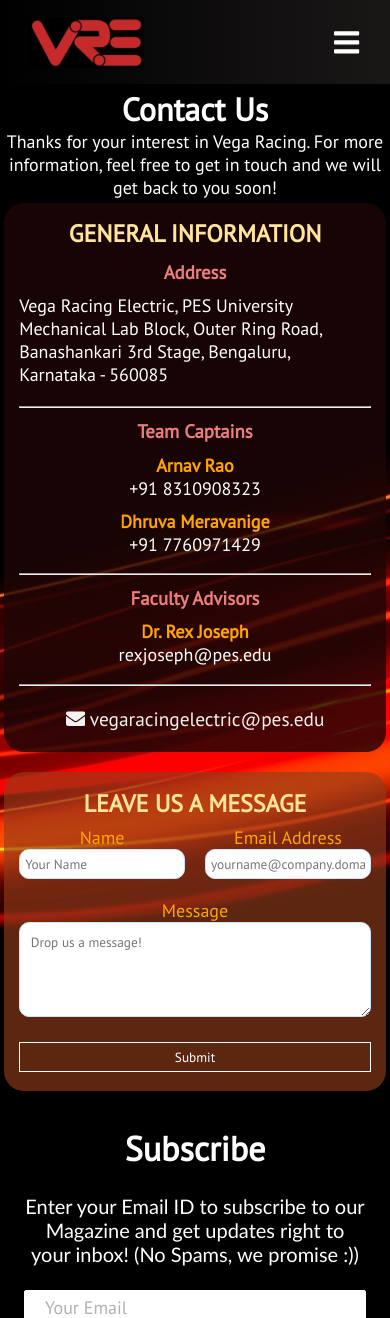
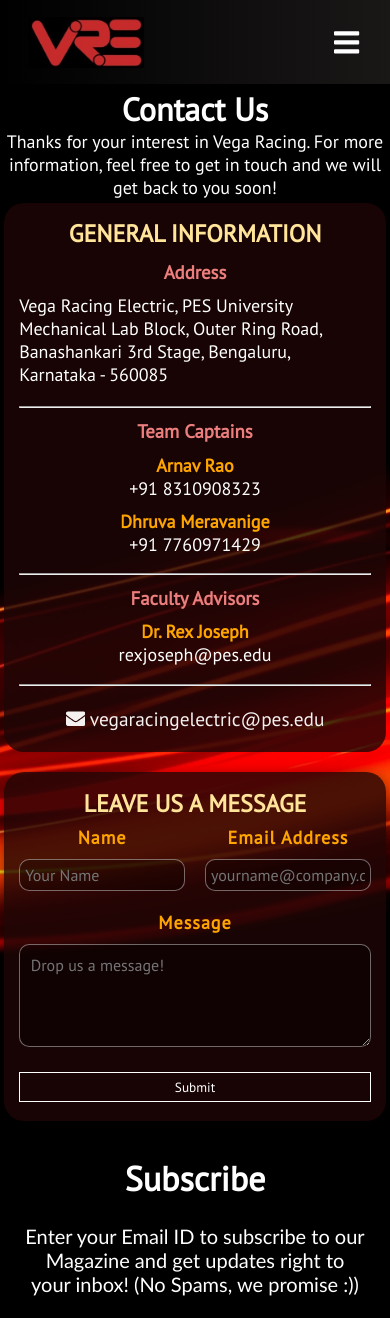
Before and after one commit to Vega-Racing-Electric/Website, a React (Create React App) app: page /contact-us in a window 390 px wide. Shown: the top 1318 px of the page. Built offline with nearby package versions, Linux system fonts and the light colour scheme.

Commit message:
Updated contact page colour scheme

```diff
--- a/src/App.css
+++ b/src/App.css
@@ -605,7 +605,7 @@
   position: relative;
   border-radius: 40px;
   display: grid;
-  grid-template-columns:  repeat(2, 1fr);
+  grid-template-columns: 1fr 1fr;
   grid-gap: 20px;
   color: white;
   margin-top: 1%;
@@ -613,26 +613,30 @@
 
 .contact-details {
   display: grid;
-  grid-template-columns:  repeat(3, 1fr);
+  grid-template-columns: 1fr 1fr;
   grid-gap: 10px;
   margin-bottom: 5%;
 }
 
 #faculty-advisors {
-  grid-template-columns:  repeat(2, 1fr);
+  display: flex;
+  flex-direction: column;
+  align-items: center;
+  justify-content: center;
+  text-align: center;
 }
 
 @media only screen and (min-width: 550px) and (max-width: 1035px){
-  .contact-details { grid-template-columns:  repeat(2, 1fr); }
+  .contact-details { grid-template-columns: repeat(2, 1fr); }
 }
 
 @media only screen and (max-width: 550px) {
-  .contact-details { grid-template-columns:  repeat(2, 1fr); }
+  .contact-details { grid-template-columns: repeat(2, 1fr); }
 }
 
 @media only screen and (max-width: 412px) {
-  .contact-details, #faculty-advisors {
-    grid-template-columns:  repeat(1, 1fr);
+  .contact-details {
+    grid-template-columns: repeat(1, 1fr);
   }
 }
 
@@ -646,25 +650,29 @@
 }
 
 #contact-form {
-  background-color: rgba(145, 60, 26, 0.637);
+  background-color: rgba(31, 5, 5, 0.8);
   border-radius: 20px;
+  box-shadow: 0 4px 15px rgba(0, 0, 0, 0.5);
 }
 
 .contact-col form {
   display: grid;
   grid-template-columns: 1fr 1fr;
-  grid-gap:20px;
+  grid-gap: 20px;
 }
 
-.contact-col form label{
-  display:block;
+.contact-col form label {
+  display: block;
+  margin-bottom: 5px;
+  font-weight: bold;
+  letter-spacing: 1px;
 }
 
-.contact-col form p{
-  margin:0;
+.contact-col form p {
+  margin: 0;
 }
 
-.contact-col form .full{
+.contact-col form .full {
   grid-column: 1 / 3;
 }
 
@@ -673,11 +681,32 @@
   align-items: right;
 }
 
-.contact-col form input, .contact-col form textarea{
-  width:100%;
-  padding:3%;
-  border:1px solid #c9e6ff;
+.contact-col form input,
+.contact-col form textarea {
+  width: 100%;
+  padding: 3%;
+  margin-top: 5px;
+  background: rgba(0, 0, 0, 0.3);
+  color: rgb(148, 3, 3);
+  border: 1px solid rgba(255, 255, 255, 0.4);
   border-radius: 10px;
+  font-size: 1rem;
+  transition: all 0.3s ease;
+}
+
+.contact-col form input:focus,
+.contact-col form textarea:focus {
+  outline: none;
+  border-color: rgb(70, 2, 2);
+  background: rgba(0, 0, 0, 0.6);
+  box-shadow: 0 0 8px rgba(255, 102, 0, 0.6);
+}
+
+#contact-form .btn--outline-full-width:hover {
+  background-color: rgb(70, 2, 2);
+  border-color: orange;
+  color: rgb(255, 255, 255);
+  font-weight: bold;
 }
 
 .contact-col h2 {
@@ -712,7 +741,6 @@
   text-align: center;
   color: orange;
 }
-
 
 /* Research page */
 .research {
```
